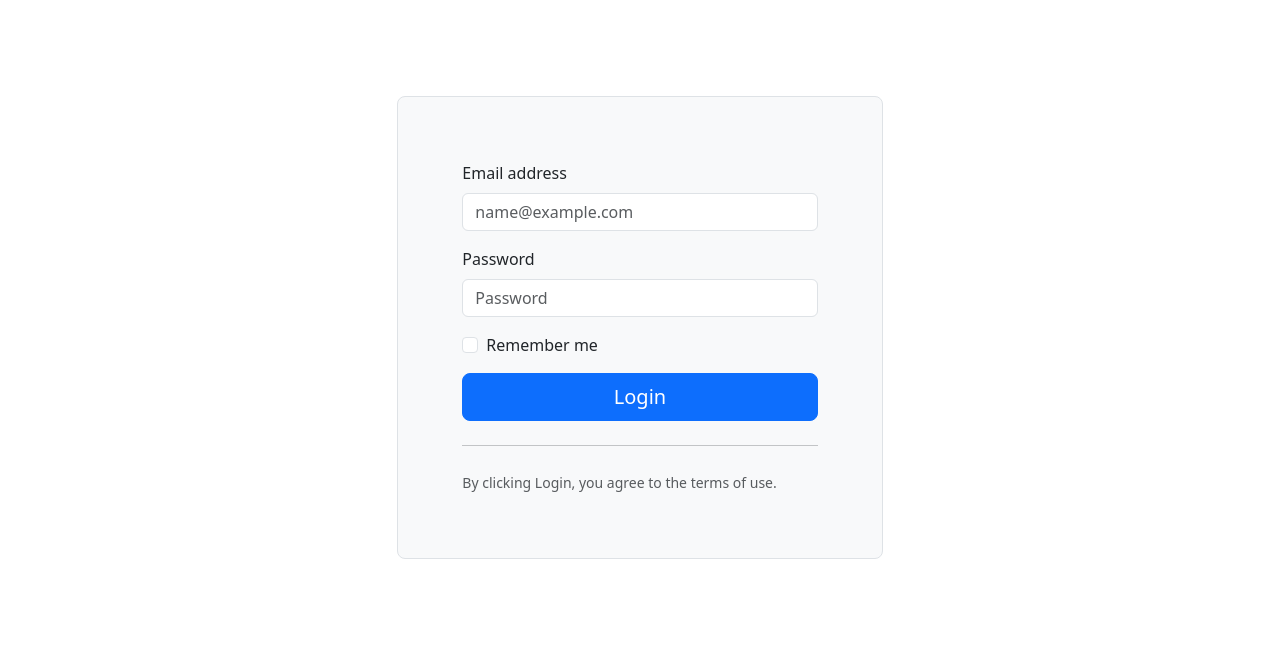
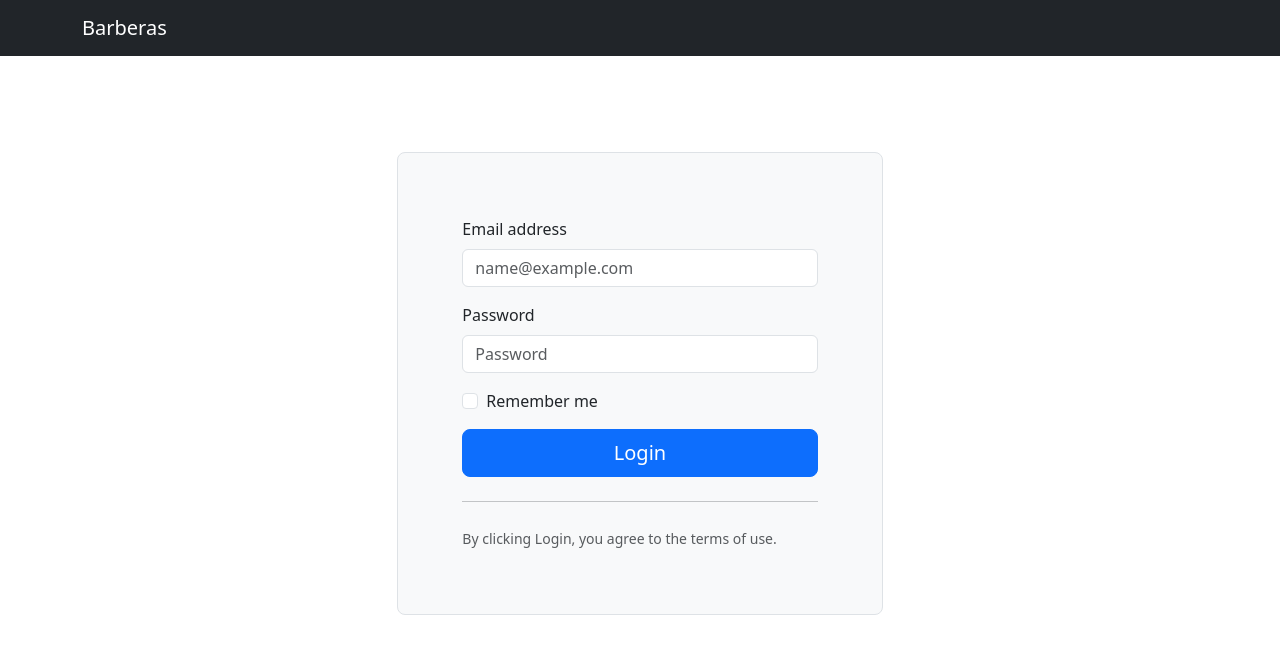
Before and after one commit to Zer0-01/kokohub-web, a React (Vite) app: page / in a window 1280 px wide. Shown: the top 654 px of the page. Built offline with nearby package versions, Linux system fonts and the light colour scheme.

Commit message:
feat: add navbar

```diff
--- a/src/App.tsx
+++ b/src/App.tsx
@@ -1,5 +1,5 @@
 import "bootstrap/dist/css/bootstrap.min.css";
-import Login from "./assets/components/login/Login";
+import Login from "./features/login/Login";
 
 function App() {
 
--- a/src/assets/components/login/Login.tsx
+++ /dev/null
@@ -1,45 +0,0 @@
-import Container from "react-bootstrap/Container";
-import Form from "react-bootstrap/Form";
-import Button from "react-bootstrap/Button";
-import Card from "react-bootstrap/Card";
-import Row from "react-bootstrap/Row";
-import Col from "react-bootstrap/Col";
-
-const Login = () => {
-  return (
-    <Container fluid className="px-4 py-5">
-      <Row className="align-items-center g-lg-5 py-5">
-        <Col md={10} lg={5} className="mx-auto">
-          <Card className="p-4 p-md-5 border rounded-3 bg-light">
-            <Card.Body>
-              <Form>
-                <Form.Group className="mb-3" controlId="formBasicEmail">
-                  <Form.Label>Email address</Form.Label>
-                  <Form.Control type="email" placeholder="name@example.com" />
-                </Form.Group>
-                <Form.Group className="mb-3" controlId="formBasicPassword">
-                  <Form.Label>Password</Form.Label>
-                  <Form.Control type="password" placeholder="Password" />
-                </Form.Group>
-
-                <Form.Group className="mb-3" controlId="formBasicCheckbox">
-                  <Form.Check type="checkbox" label="Remember me" />
-                </Form.Group>
-
-                <Button variant="primary" type="submit" className="w-100 btn-lg">
-                  Login
-                </Button>
-                <hr className="my-4" />
-                <small className="text-muted">
-                  By clicking Login, you agree to the terms of use.
-                </small>
-              </Form>
-            </Card.Body>
-          </Card>
-        </Col>
-      </Row>
-    </Container>
-  );
-};
-
-export default Login;
--- /dev/null
+++ b/src/features/login/Login.tsx
@@ -0,0 +1,50 @@
+import Container from "react-bootstrap/Container";
+import Form from "react-bootstrap/Form";
+import Button from "react-bootstrap/Button";
+import Card from "react-bootstrap/Card";
+import Row from "react-bootstrap/Row";
+import Col from "react-bootstrap/Col";
+import LoginNavbar from "./components/LoginNavbar";
+
+const Login = () => {
+  return (
+    <>
+      <LoginNavbar />
+      <Container fluid className="px-4 py-5">
+        <Row className="align-items-center g-lg-5 py-5">
+          <Col md={10} lg={5} className="mx-auto">
+            <Card className="p-4 p-md-5 border rounded-3 bg-light">
+              <Card.Body>
+                <Form>
+                  <Form.Group className="mb-3" controlId="formBasicEmail">
+                    <Form.Label>Email address</Form.Label>
+                    <Form.Control type="email" placeholder="name@example.com" />
+                  </Form.Group>
+                  <Form.Group className="mb-3" controlId="formBasicPassword">
+                    <Form.Label>Password</Form.Label>
+                    <Form.Control type="password" placeholder="Password" />
+                  </Form.Group>
+
+                  <Form.Group className="mb-3" controlId="formBasicCheckbox">
+                    <Form.Check type="checkbox" label="Remember me" />
+                  </Form.Group>
+
+                  <Button variant="primary" type="submit" className="w-100 btn-lg">
+                    Login
+                  </Button>
+                  <hr className="my-4" />
+                  <small className="text-muted">
+                    By clicking Login, you agree to the terms of use.
+                  </small>
+                </Form>
+              </Card.Body>
+            </Card>
+          </Col>
+        </Row>
+      </Container>
+    </>
+
+  );
+};
+
+export default Login;
--- /dev/null
+++ b/src/features/login/components/LoginNavbar.tsx
@@ -0,0 +1,17 @@
+import { Container, Navbar } from "react-bootstrap";
+
+const LoginNavbar = () => {
+    return (
+        <>
+            <Navbar bg="dark" data-bs-theme="dark">
+                <Container>
+                    <Navbar.Brand href="#home">
+                        Barberas
+                    </Navbar.Brand>
+                </Container>
+            </Navbar>
+        </>
+    );
+};
+
+export default LoginNavbar;
```
